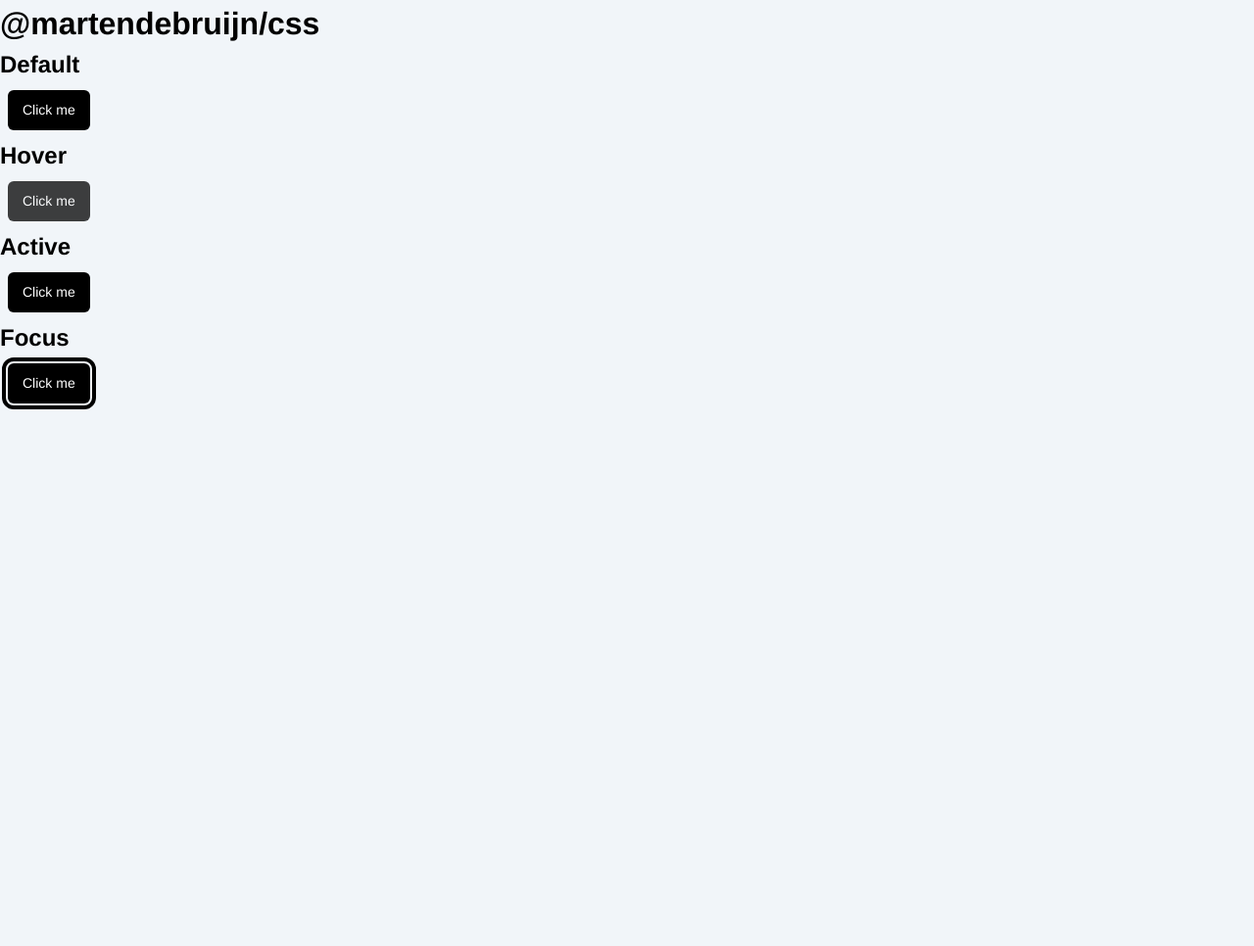
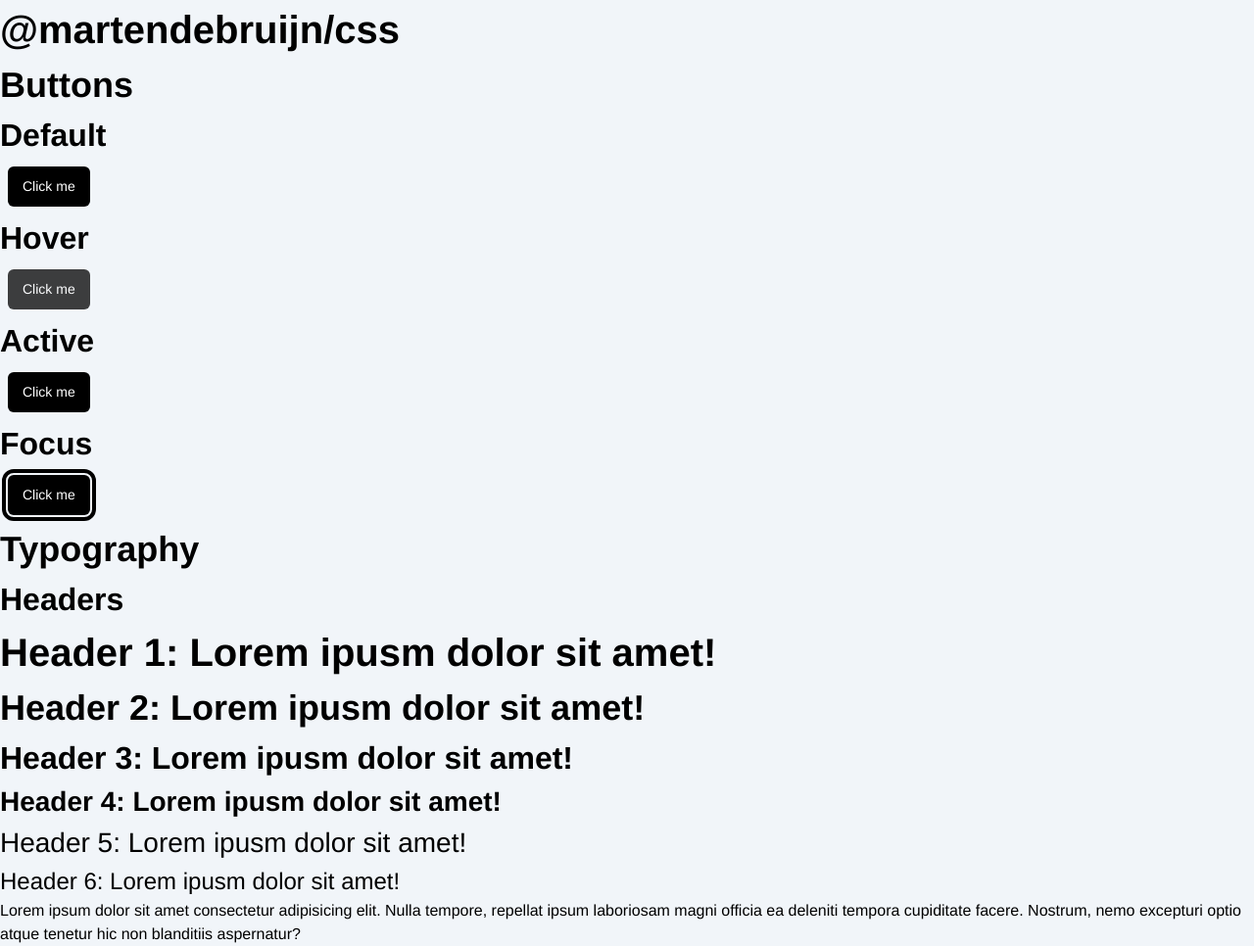
Before and after one commit to martendebruijn/css, a website: page test/index.html in a window 1280 px wide. Shown: the whole page at 98% size. Before the commit the page ends 800 px from the top, so only its background shows below. Drawn offline with Linux system fonts and the light colour scheme.

Commit message:
add basic typography

```diff
--- a/src/main.css
+++ b/src/main.css
@@ -1,3 +1,4 @@
 @import "reset.css";
 @import "global.css";
 @import "buttons.css";
+@import "typography.css";
--- /dev/null
+++ b/src/typography.css
@@ -0,0 +1,40 @@
+h1,
+.h1 {
+  font-size: 2.5rem;
+  font-weight: 700;
+}
+
+h2,
+.h2 {
+  font-size: 2.25rem;
+  font-weight: 600;
+}
+
+h3,
+.h3 {
+  font-size: 2rem;
+  font-weight: 600;
+}
+
+h4,
+.h4 {
+  font-size: 1.75rem;
+  font-weight: 600;
+}
+
+h5,
+.h5 {
+  font-size: 1.75rem;
+  font-weight: 400;
+}
+
+h6,
+.h6 {
+  font-size: 1.5rem;
+  font-weight: 400;
+}
+
+p {
+  font-size: 1rem;
+  font-weight: 400;
+}
--- a/test/index.html
+++ b/test/index.html
@@ -8,23 +8,46 @@
   </head>
   <body>
     <h1>@martendebruijn/css</h1>
+    <main>
+      <section>
+        <h2>Buttons</h2>
         <div>
-      <div>
-        <h2>Default</h2>
+          <h3>Default</h3>
           <button type="button">Click me</button>
         </div>
         <div>
-        <h2>Hover</h2>
+          <h3>Hover</h3>
           <button type="button" data-state="hover">Click me</button>
         </div>
         <div>
-        <h2>Active</h2>
+          <h3>Active</h3>
           <button type="button" data-state="active">Click me</button>
         </div>
         <div>
-        <h2>Focus</h2>
+          <h3>Focus</h3>
           <button type="button" data-state="focus">Click me</button>
         </div>
+      </section>
+      <section>
+        <h2>Typography</h2>
+        <div>
+          <h3>Headers</h3>
+          <div>
+            <p class="h1">Header 1: Lorem ipusm dolor sit amet!</p>
+            <p class="h2">Header 2: Lorem ipusm dolor sit amet!</p>
+            <p class="h3">Header 3: Lorem ipusm dolor sit amet!</p>
+            <p class="h4">Header 4: Lorem ipusm dolor sit amet!</p>
+            <p class="h5">Header 5: Lorem ipusm dolor sit amet!</p>
+            <p class="h6">Header 6: Lorem ipusm dolor sit amet!</p>
+            <p>
+              Lorem ipsum dolor sit amet consectetur adipisicing elit. Nulla
+              tempore, repellat ipsum laboriosam magni officia ea deleniti
+              tempora cupiditate facere. Nostrum, nemo excepturi optio atque
+              tenetur hic non blanditiis aspernatur?
+            </p>
           </div>
+        </div>
+      </section>
+    </main>
   </body>
 </html>
```
Also changed, not shown: dist/styles.css. Lines whose indentation alone changed are shown as unchanged.
